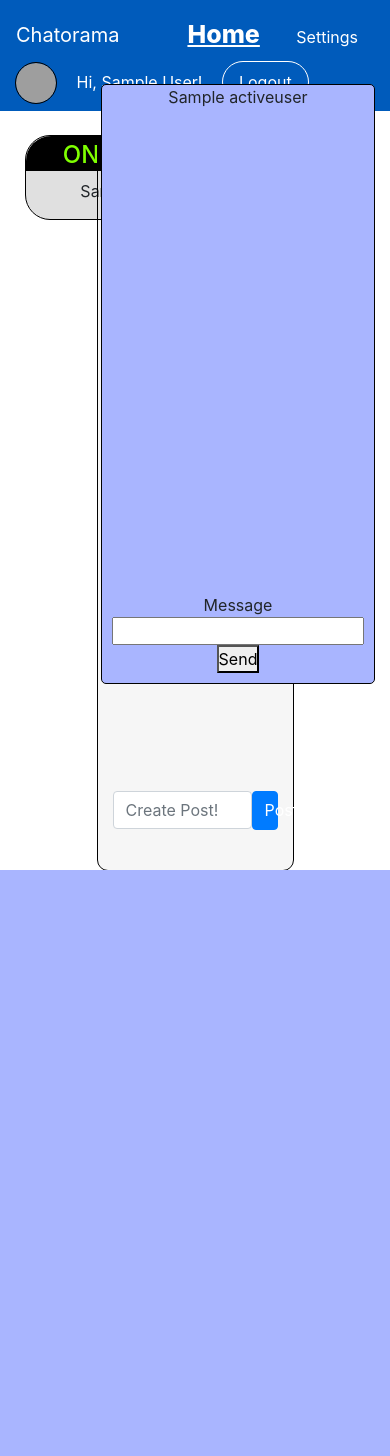
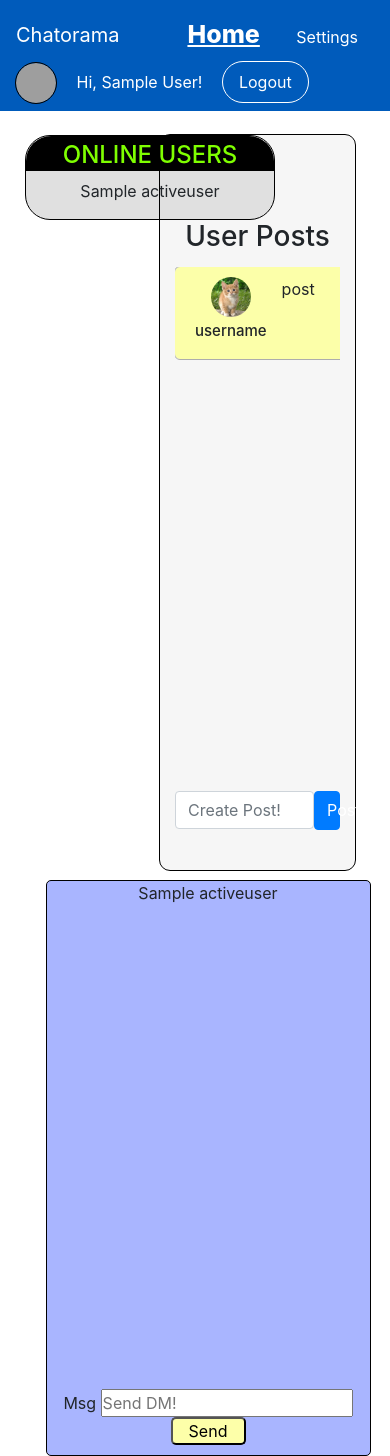
Before and after one commit to jiaqifengg/cse312-project, a Flask app: page / in a window 390 px wide. Before the commit the page ends 870 px from the top, so only its background shows below. Run offline with Flask 2, Linux system fonts and the light colour scheme; the visitor is signed in with stand-in values (Sample User, id 1); a database or web service that is not in the repository returns one stand-in record (values such as "Sample title"); some libraries are stand-ins or nearby versions; grey boxes are pictures that could not be loaded.

Commit message:
Responsive site and img upload fix
title says all

```diff
--- a/app.py
+++ b/app.py
@@ -17,10 +17,10 @@ app = Flask(__name__, template_folder='templates', static_folder='static')
 app.config['SECRET_KEY'] = '5008cafee462ca7c310116be'
 csrf = CSRFProtect(app)
 # change this to whatever you use locally if you test locally
-client = MongoClient(
-    "mongodb://localhost:27017/?readPreference=primary&appname=MongoDB%20Compass&directConnection=true&ssl=false")
+#client = MongoClient(
+#   "mongodb://localhost:27017/?readPreference=primary&appname=MongoDB%20Compass&directConnection=true&ssl=false")
 # KEEP FOR DOCKER ==>
-# client = MongoClient("mongo")  # for docker
+client = MongoClient("mongo")  # for docker
 database = client['rocketDatabase']
 userCollection = database['users']
 activeUsers = database['activeUsers']
@@ -188,8 +188,6 @@ def uploadImage():
                         for i in range(8)) + picName
             picName = secure_filename(picName)
 
-            picName = app.config['UPLOAD_FOLDER'], picName
-
             # store in to the server
             file.save(os.path.join(app.config['UPLOAD_FOLDER'], picName))
 
@@ -213,15 +211,11 @@ def home():
 
 
 ########## 404 PAGE ##########
-
-
 @app.errorhandler(404)  # Sets up custom 404 page!
 def pageNotFound(e):
     return render_template("404.html"), 404
 
 ########## 500 PAGE ##########
-
-
 @app.errorhandler(500)  # Sets up custom 500 page!
 def internalServerError(e):
     return render_template("500.html"), 500
--- a/static/css/style.css
+++ b/static/css/style.css
@@ -129,9 +129,6 @@ h2.sidebarTitle {
 }
 
 #right-side {
-  position: absolute;
-  top: 10%;
-  right: 15px;
   background-color: #a9b5ff;
   border: 1px solid black;
   border-radius: 5px;
@@ -192,3 +189,22 @@ h2.sidebarTitle {
   overflow-y: scroll;
   height: 500px;
 }
+
+@media only screen and (min-width: 1351px) {
+  #right-side {
+    position: absolute;
+    right: 1%;
+    top: 11.2%;
+  }
+}
+@media only screen and (max-width: 1350px) {
+  .container {
+    margin-right: 35px;
+  }
+  #right-side {
+    position: absolute;
+    width: 325px;
+    right: 5%;
+    margin-top: 10px;
+  }
+}
--- a/templates/404.html
+++ b/templates/404.html
@@ -21,6 +21,7 @@
       crossorigin="anonymous"></script>
     <link rel="stylesheet" href="/static/css/style.css">
 </head>
+<!--
 <nav class="navbar navbar-light" style="background-color: #005bbb;">
     <a style = "color: white"class="navbar-brand" href="/">Chatorama</a>
     <ul class = "itemsSignedIn" style = "align-items: center;"class="navbar-nav ml-auto">
@@ -38,6 +39,7 @@
       </li>
     </ul>
   </nav>
+-->
 <body>
     <style>
         .container {
@@ -65,7 +67,7 @@
         </div>
         <div class="text">
           <h1>404: Page Not Found</h1>
-          <a href = "/">Return to homepage</a>
+          <!--<a href = "/">Return to homepage</a>-->
         </div>
       </div>
     </body>
--- a/templates/500.html
+++ b/templates/500.html
@@ -21,6 +21,7 @@
       crossorigin="anonymous"></script>
     <link rel="stylesheet" href="/static/css/style.css">
 </head>
+<!--
 <nav class="navbar navbar-light" style="background-color: #005bbb;">
     <a style = "color: white"class="navbar-brand" href="/">Chatorama</a>
     <ul class = "itemsSignedIn" style = "align-items: center;"class="navbar-nav ml-auto">
@@ -38,6 +39,7 @@
       </li>
     </ul>
   </nav>
+-->
 <body>
     <style>
         .container {
@@ -65,7 +67,7 @@
         </div>
         <div class="text">
           <h1>500: Internal Server Error</h1>
-          <a href = "/">Return to homepage</a>
+          <!--<a href = "/">Return to homepage</a>-->
         </div>
       </div>
     </body>
--- a/templates/csrf.html
+++ b/templates/csrf.html
@@ -28,7 +28,7 @@
 
   <center>
     <br>
-    <div style = "width: 350px"class="container">
+    <div style = "width: 350px" class="container">
         <div class="text">
           <br>
           <h4 style = "color: red">CSRF Error: Invalid Token!</h4>
--- a/templates/index.html
+++ b/templates/index.html
@@ -29,11 +29,7 @@
       float: left;
       text-align: center;
       width: 300px;
-    }
-
-    #right-side {
-
-      margin-left: 300px;
+      min-height: 75px;
     }
 
     #top-userToDM {
@@ -41,6 +37,7 @@
     }
 
     #middle-display {
+      margin-left: 10px;
       height: 450px;
       overflow-y: auto;
     }
@@ -131,8 +128,8 @@
   <br>
   <!-- <h1>Welcome {{ session.sessionName }} !</h1> -->
 
-  <div style = "margin-left: 25px"id="left-side">
-    <navid="sidebar">
+  <div style = "margin-left: 25px" id="left-side">
+    <nav id="sidebar">
       <h4 style = "background-color: black; border-radius: 25px 25px 0 0; color: #7FFF00; border-bottom: 1px solid black; padding: 5px 10px 0px 10px">ONLINE USERS</h4>
       <div id="users">
         {% for user in users %}
@@ -191,9 +188,9 @@
       <div id="input">
         <h1 id="dmUser"></h1>
         <div class = "bottomSend">
-          <p1>Message</p1>
-          <input type="text" id="myMessage">
-          <button type="button" id="send">Send</button>
+          <p1>Msg</p1>
+          <input type="text" id="myMessage" placeholder = "Send DM!">
+          <button style = "background-color: #fdffa9; width: 75px; border-radius: 5px" type="button" id="send">Send</button>
         </div>
       </div>
     </div>
```
Also changed, not shown: 2 other files.
